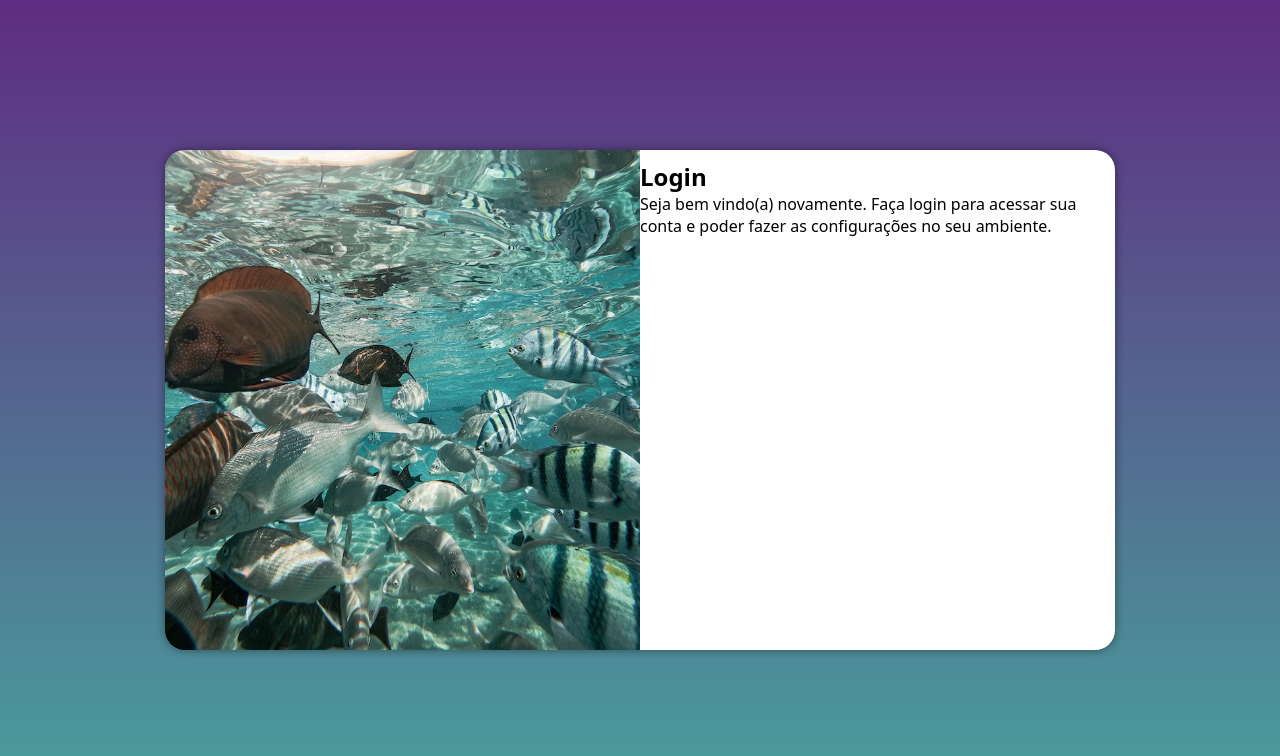
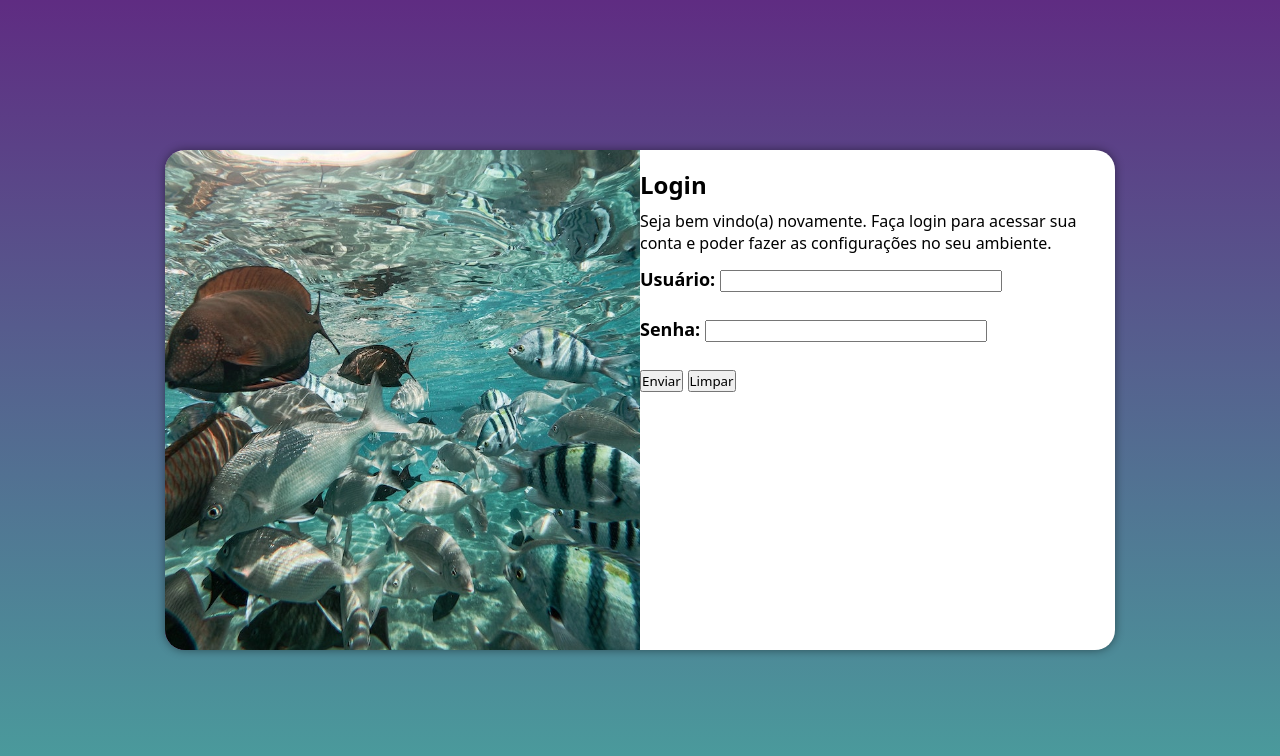
Before and after one commit to karinaaa0/projeto-login, a plain HTML site: page index.html in a window 1280 px wide. Drawn offline with Linux system fonts and the light colour scheme.

Commit message:
tela login

```diff
--- a/estilos/style.css
+++ b/estilos/style.css
@@ -55,3 +55,12 @@ section#login > div#formulario {
     padding: 10px;
 
 }
+section#login > div#formulario > h1 {
+    line-height: 50px;
+}
+
+section#login > div#formulario > div#tela {
+    font-size: 18px;
+    font-weight: bold;
+    line-height: 50px;
+}
--- a/index.html
+++ b/index.html
@@ -18,6 +18,20 @@
                 <h1>Login</h1>
                 <p>Seja bem vindo(a) novamente. Faça login para acessar sua conta e poder fazer as configurações no seu ambiente.</p>
                 <form action="login.php" method="post"></form>
+            <div id="tela">
+                <p>
+                    <label for="isu">Usuário:</label>
+                    <input type="text" name="usu" id="iusu" required minlength="5" maxlength="15" size="30" autocomplete="username">
+                </p>
+                <p>
+                    <label for="isen">Senha:</label>
+                    <input type="password" name="sen" id="isen" required minlength="8" maxlength="20" size="30">
+                </p>
+                <p>
+                    <input type="submit" value= "Enviar">
+                    <input type="reset" value= "Limpar">
+                </p>
+            </div>
             </div>
         </section>
     </main>
```
